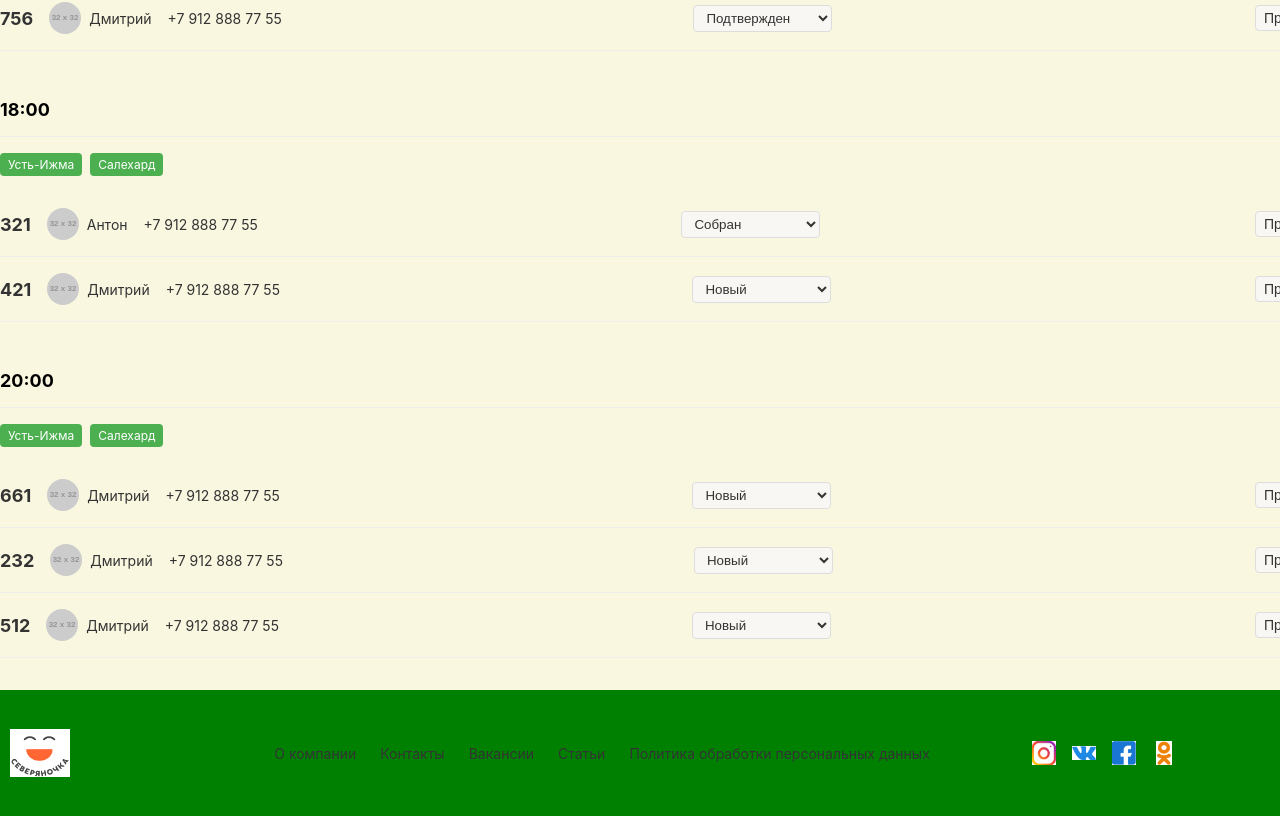
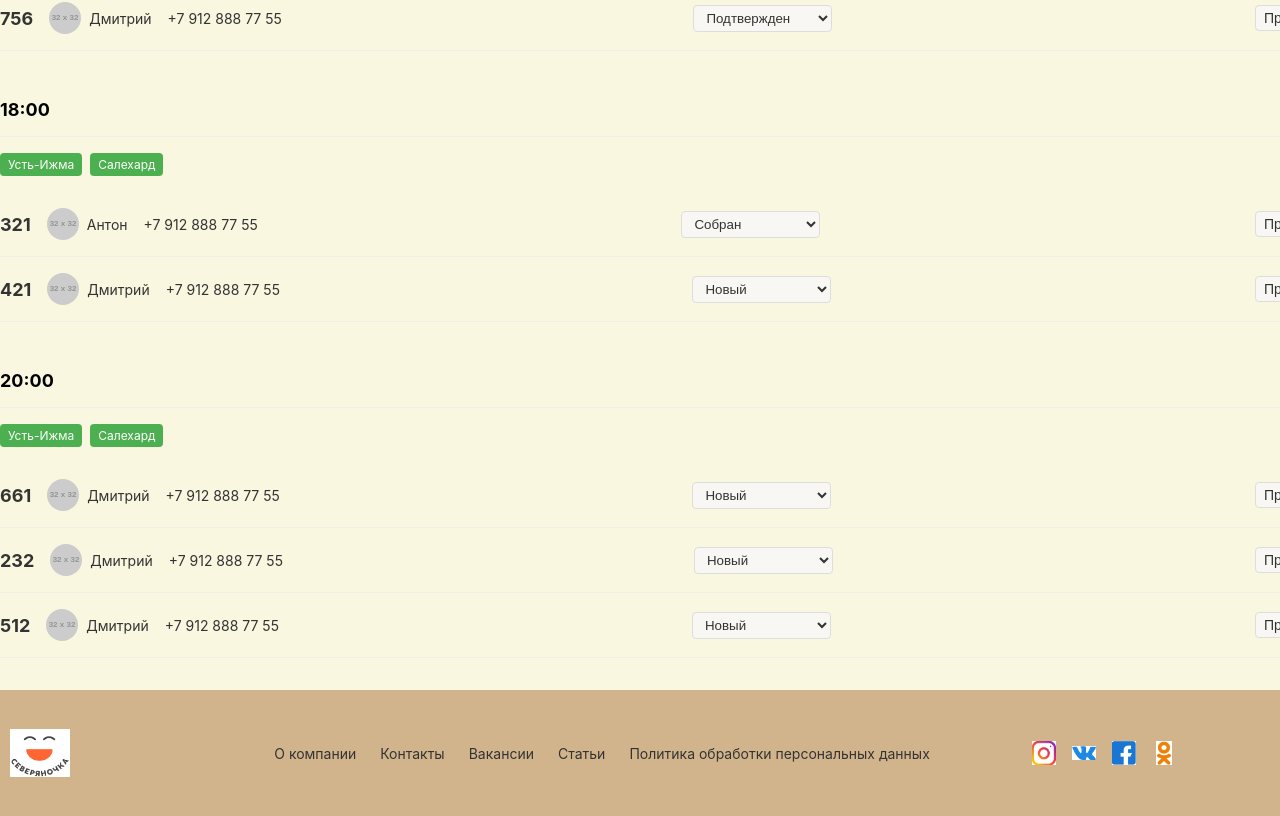
Before and after one commit to Fickledrop/Project_Popova, a React (Create React App) app: page /orders in a window 1280 px wide. Shown: the part 1064-1880 px from the top of the page. Built offline with nearby package versions, Linux system fonts and the light colour scheme.

Commit message:
Change footer color to light brown

```diff
--- a/src/assets/Footer.css
+++ b/src/assets/Footer.css
@@ -2,7 +2,7 @@
   width: 1440px;
   height: 126px;
   margin: 0 auto;
-  background-color: #008000;
+  background-color: #D2B48C;
   display: flex;
   align-items: center;
   padding: 0 20px;
```
Also changed, not shown: 1 other file (tests, documents, lock files or other folders).
